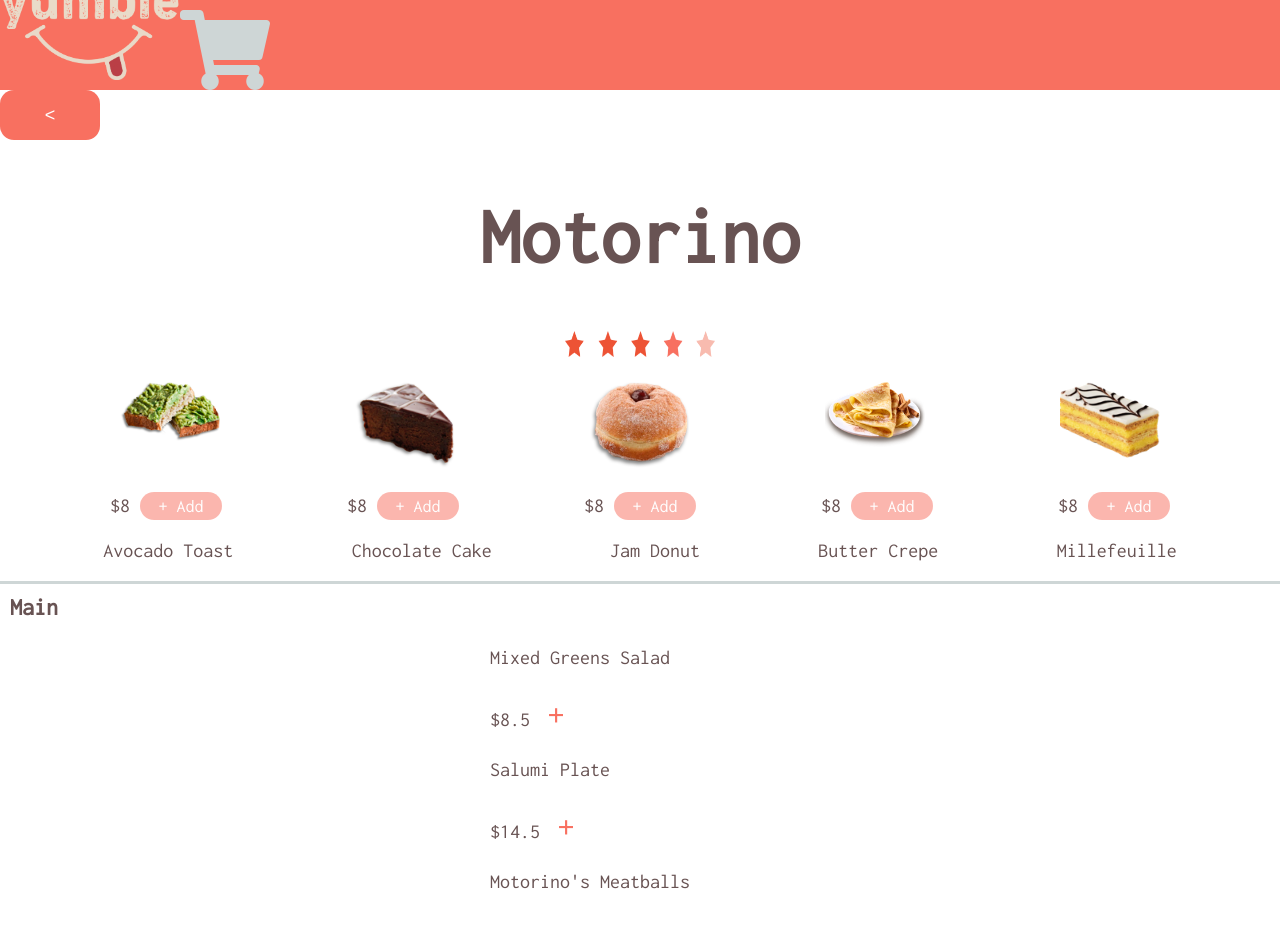
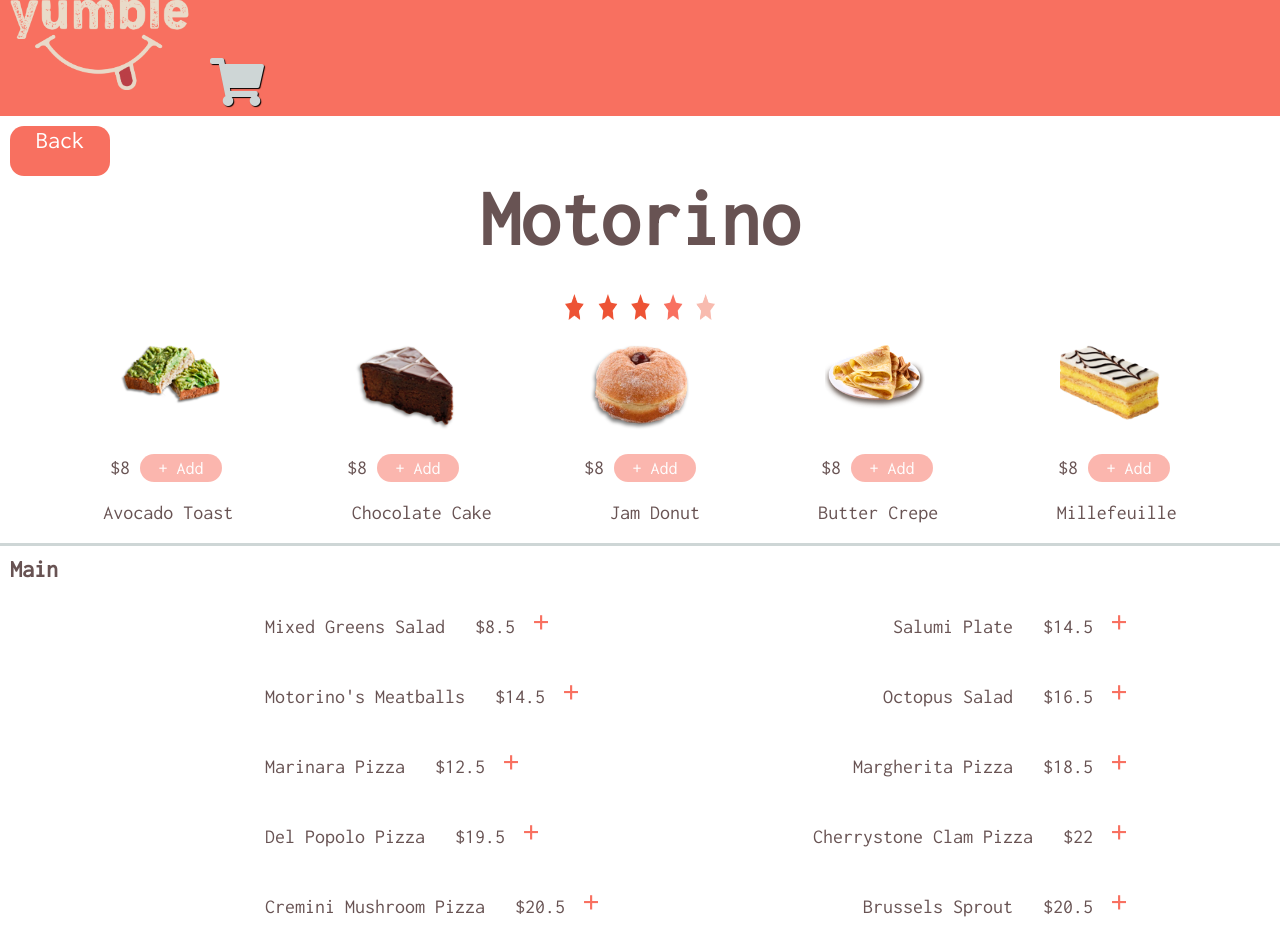
Before and after one commit to tara-mulvaney/yumble, a React (Create React App) app in the folder client/: page /menu in a window 1280 px wide. Shown: the part 20-950 px from the top of the page. Built offline with nearby package versions, Linux system fonts and the light colour scheme.

Commit message:
extra styling on footer and menu

```diff
--- a/client/src/components/Footer/Footer.css
+++ b/client/src/components/Footer/Footer.css
@@ -1,6 +1,6 @@
 .footer-flex-around {
-  height: 200px;
-  width: 100vw;
+  height: 150px;
+  width: 100%;
   background-color: #f87060;
   display: flex;
   justify-content: left;
@@ -11,6 +11,7 @@
   text-decoration: none;
   color: #ced6d6;
 }
+
 
 .footer-flex-column {
   display: flex;
--- a/client/src/components/Header/Header.css
+++ b/client/src/components/Header/Header.css
@@ -3,8 +3,14 @@
 .home-logo {
     width: 180px;
     height: 100px;
+    margin: 10px;
 }
 
 .header {
 	background-color: #f87060;
 }
+
+i {
+    margin: 10px;
+    text-shadow: black 1px 1px 1px;
+}
--- a/client/src/components/Header/Header.jsx
+++ b/client/src/components/Header/Header.jsx
@@ -11,7 +11,7 @@
 	      <img src={logo} className="home-logo" alt="" />
       </Link>
       <Link to="/cart">
-		    <i class="fas fa-shopping-cart fa-5x"></i>
+		    <i className="fas fa-shopping-cart fa-3x"></i>
       </Link>
       </div>
     </div>
--- a/client/src/components/RestaurantProfile/Menu.css
+++ b/client/src/components/RestaurantProfile/Menu.css
@@ -3,6 +3,8 @@
 .menu-body {
   margin: 0;
   padding: 0;
+  background-color: white;
+  font-family: "Inconsolata", monospace;
 }
 
 .menu-banner {
@@ -26,17 +28,21 @@
 
 h1 {
   text-align: center;
+  margin-top: -10px;
+}
+
+.back-button {
+  margin: 10px;
+  display: flex;
+  justify-content: center;
+  font-family: "Inconsolata", monospace;
+  font-size: 24px;
 }
 
 .menu-box-1 {
   display: flex;
   flex-direction: column;
   border-bottom: solid #ced6d6;
-}
-
-.menu-body {
-  background-color: white;
-  font-family: "Inconsolata", monospace;
 }
 
 .menu-main {
@@ -49,9 +55,12 @@
 }
 
 .menu-flex-column {
+  margin: 10px 100px 0px 20px;
   display: flex;
-  flex-direction: column;
-  margin: 10px 100px 0px 20px;
+  flex-wrap: wrap;
+  width: 900px;
+  justify-content: space-between;
+  margin-left: 250px;
 }
 
 .menu-flex-menu-buttons {
@@ -97,6 +106,12 @@
 .menu-flex-around {
   display: flex;
   justify-content: space-evenly;
+  flex-direction: column;
+}
+
+.menu-flex-around-rating {
+  display: flex;
+  justify-content: center;
 }
 
 h2 {
@@ -120,8 +135,10 @@
 .menu-star-rating-image {
   width: 150px;
   height: 26px;
+  margin-top: -20px;
 }
 
 .menu-item-spacing {
-  line-height: 1.8;
+  line-height: 2.5;
+  display: flex;
 }
--- a/client/src/components/RestaurantProfile/Menu.jsx
+++ b/client/src/components/RestaurantProfile/Menu.jsx
@@ -1,7 +1,7 @@
 import React from "react";
 import "./Menu.css";
-import Header from '../Header/Header'
-import Footer from '../Footer/Footer'
+import Header from "../Header/Header";
+import Footer from "../Footer/Footer";
 import starRating from "../../assets/star-rating.png";
 import toast from "../../assets/torrrzt.png";
 import cake from "../../assets/cayke.png";
@@ -10,17 +10,29 @@
 import mille from "../../assets/millefeuille.png";
 
 function Menu(props) {
-  const {index,cuisines,addToCart,displayTotalPrice,history,data} = props
+  const {
+    index,
+    cuisines,
+    addToCart,
+    displayTotalPrice,
+    history,
+    data
+  } = props;
   console.log(data[index].name);
   return (
     <div>
-      <Header/>
+      <Header />
       <div className="menu-box-1">
-      <button onClick={()=>history.push("/restaurantlist")}>&#60;</button>
+        <button
+          className="back-button"
+          onClick={() => history.push("/restaurantlist")}
+        >
+          Back
+        </button>
         <div className="menu-profile">
           <h1>{data[index].name}</h1>
         </div>
-        <div className="menu-flex-around">
+        <div className="menu-flex-around-rating">
           <img src={starRating} alt="" className="menu-star-rating-image" />
         </div>
         <div className="menu-flex">
@@ -84,15 +96,25 @@
         <h2>Main</h2>
         <div className="menu-flex-around">
           <div className="menu-flex-column">
-          {cuisines ? (
-            cuisines.map((cuisine,index) => {
-              return (
-                <div><p className="menu-item-spacing">{cuisine.food}</p>
-                <p>
-                  ${cuisine.price} <button className="menu-item-button" onClick={(e)=>addToCart(e,index)}> + </button>
-                </p></div>
-              );
-            })):null}
+            {cuisines
+              ? cuisines.map((cuisine, index) => {
+                  return (
+                    <div className="menu-item-spacing">
+                      <p>{cuisine.food}</p>
+                      <p>
+                        ${cuisine.price}{" "}
+                        <button
+                          className="menu-item-button"
+                          onClick={e => addToCart(e, index)}
+                        >
+                          {" "}
+                          +{" "}
+                        </button>
+                      </p>
+                    </div>
+                  );
+                })
+              : null}
           </div>
         </div>
       </div>
```
